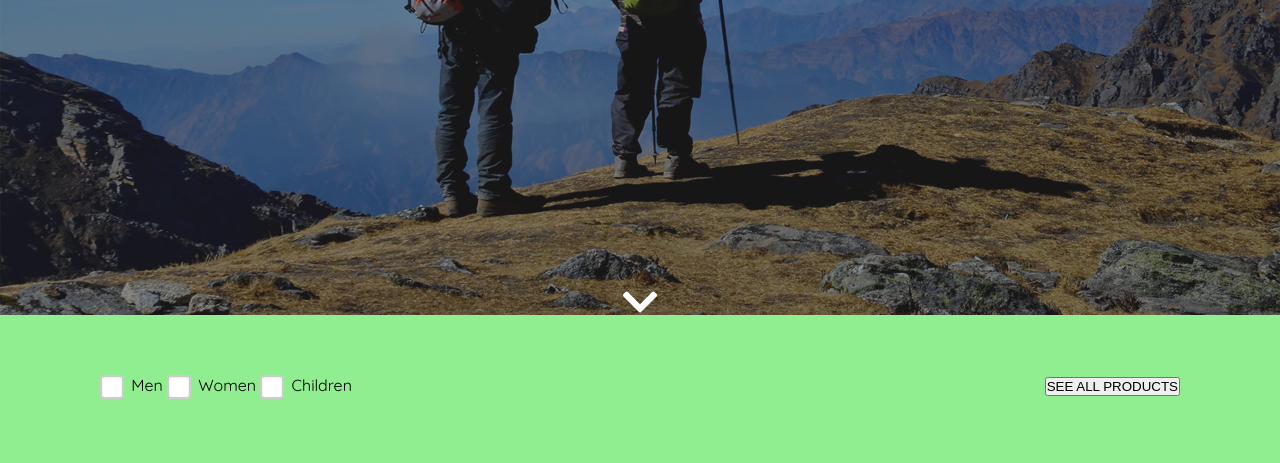
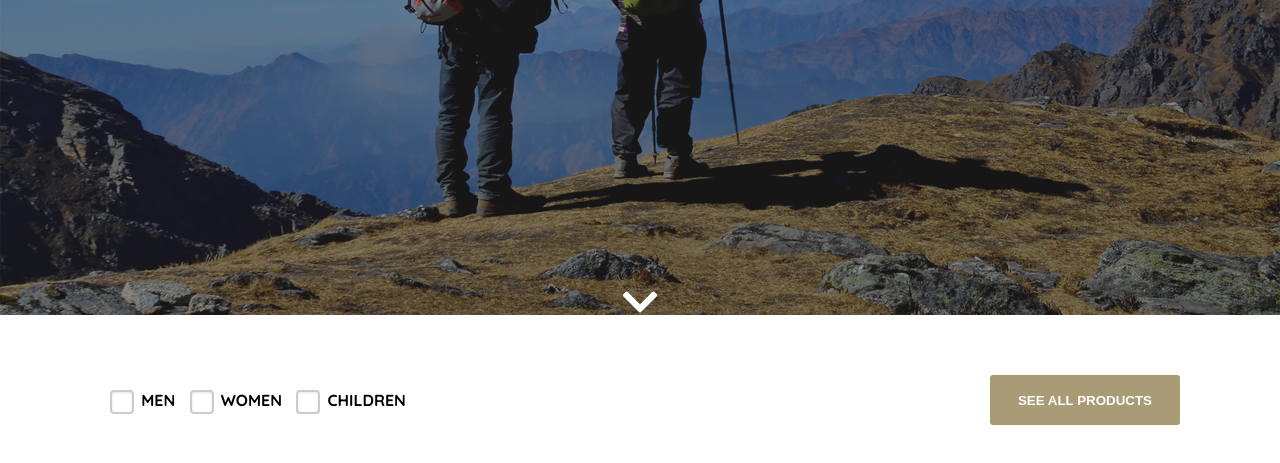
Before and after one commit to ducthanh-developer/Web3023, a plain HTML site: page PS14316_NguyenThanhDuc_Assigment_Web3023/index.html in a window 1280 px wide. Shown: the part 425-888 px from the top of the page. Drawn offline with Linux system fonts and the light colour scheme.

Commit message:
modified checkbox

```diff
--- a/PS14316_NguyenThanhDuc_Assigment_Web3023/css/style.css
+++ b/PS14316_NguyenThanhDuc_Assigment_Web3023/css/style.css
@@ -4,7 +4,7 @@
 }
 
 body {
-    background-color: lightgreen;
+    background-color: var(--white-color);
     font-family: 'Quicksand', sans-serif;
 }
 
@@ -65,6 +65,7 @@ main {
 .main-filter {
     display: flex;
     justify-content: space-between;
+    align-items: center;
     margin: 60px 0;
 }
 
@@ -77,6 +78,10 @@ main {
     position: relative;
     padding-left: 1.95em;
     cursor: pointer;
+    font-weight: bold;
+    text-transform: uppercase;
+    font-size: 16px;
+    margin-left: 10px;
 }
 
 [type="checkbox"]:not(:checked)+label:before {
@@ -114,7 +119,6 @@ main {
     line-height: 0.8;
     color: var(--primary-color);
     transition: all .2s;
-    font-family: 'Lucida Sans Unicode', 'Arial Unicode MS', Arial;
 }
 
 [type="checkbox"]:not(:checked)+label:after {
@@ -126,3 +130,13 @@ main {
     opacity: 1;
     transform: scale(1);
 }
+
+.filter-all button {
+    width: 190px;
+    height: 50px;
+    border: none;
+    background-color: var(--primary-color);
+    font-weight: bold;
+    color: white;
+    border-radius: 3px;
+}
```
